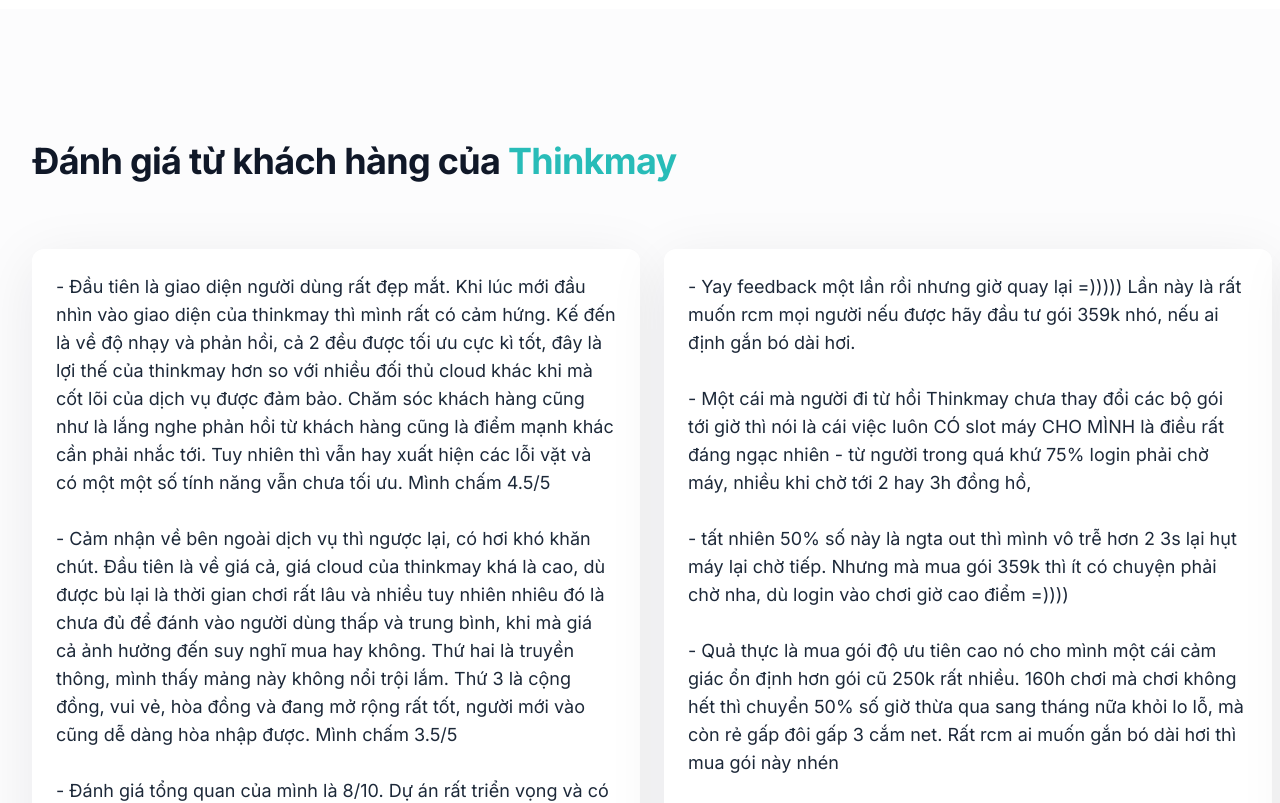
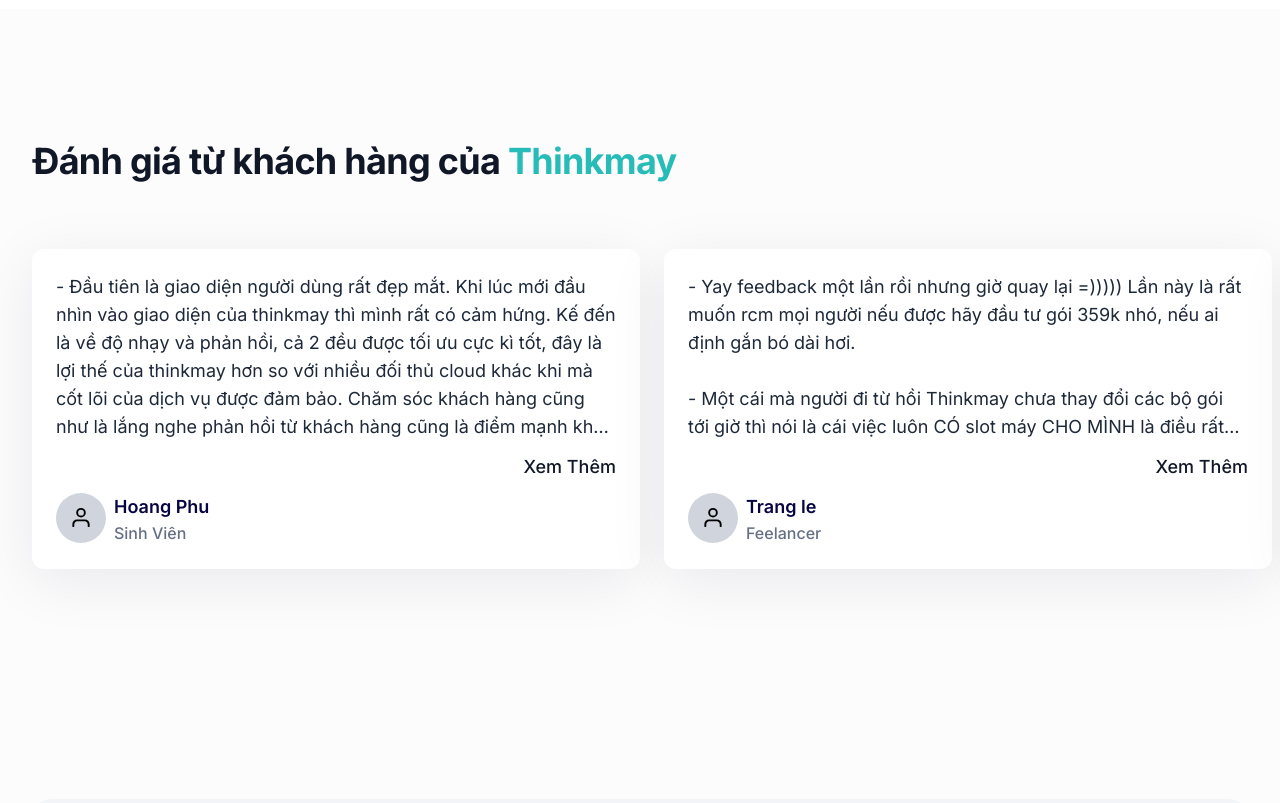
Before and after one commit to thinkonmay/lass-landing-page, a Next.js app: page / in a window 1280 px wide. Shown: the part 7200-8003 px from the top of the page. Built offline with nearby package versions, Linux system fonts and the light colour scheme.

Commit message:
fix UI feedback

```diff
--- a/src/components/testimonials/Testimonials.tsx
+++ b/src/components/testimonials/Testimonials.tsx
@@ -1,7 +1,18 @@
+"use client"
+
+import { useState } from 'react';
 import Icon from '../icon';
+import Popup from '../popup/popup';
 import './testimonials.scss';
-import Image from 'next/image';
-const discord = [
+
+interface IFeedback {
+    name: string
+    img: string
+    job: string
+    feedback: string[]
+
+}
+const discord: IFeedback[] = [
     {
         name: 'Hoang Phu',
         img: '',
@@ -52,7 +63,58 @@ const discord = [
     }
 ];
 
+interface IModalState {
+    isOpen: boolean,
+    content?: IFeedback
+
+}
 function Testimonials() {
+    const [modalContent, setModalContent] = useState<IFeedback>({
+        name: 'Dat Do',
+        img: '',
+        job: 'Sinh viên',
+        feedback: [
+            'Test thử 1 tuần trên Edge, Cloud chất lượng, độ delay thì hơn hẵng những cloud khác mừng từng xài như Geforce Now, Xbox Cloud. Tùy còn vài lỗi linh tinh nhưng cũng không ảnh hưởng lắm. Mong team sẽ hoàn thiện cloud hơn nữa và được mọi người ủng hộ.'
+        ]
+    })
+    const [isOpenModal, setOpenModal] = useState(false)
+
+    const seeMoreFeedback = (input: IFeedback) => {
+        setOpenModal(true)
+        setModalContent(input)
+    }
+
+    const renderFeedbacks = () => {
+
+        return (
+            <div className="wrapperFeedback grid wide">
+                {
+                    discord.map((x, index) => (
+                        <div key={index} className=" feedback l-6 c-12">
+                            <p className="text">
+                                {x.feedback.map((y) => (
+                                    <>
+                                        - {y} <br />
+                                        <br />
+                                    </>
+                                ))}
+                            </p>
+                            <button onClick={() => seeMoreFeedback(x)} className='seeMore'>Xem Thêm</button>
+                            <div className="user">
+                                <div className="img">
+                                    <Icon src="user"></Icon>
+                                </div>
+                                <div className="info">
+                                    <h6 className="name">{x.name}</h6>
+                                    <p className="job">{x.job}</p>
+                                </div>
+                            </div>
+                        </div>
+                    ))
+                }
+            </div>
+        )
+    }
     return (
         <div className="testimonials">
             <div className="feedbacks">
@@ -65,29 +127,10 @@ function Testimonials() {
                             </h2>
                         </div>
 
-                        <div className="wrapperFeedback grid wide">
-                            {discord.map((x) => (
-                                <div className="feedback l-6 c-12">
-                                    <p className="text">
-                                        {x.feedback.map((y) => (
-                                            <>
-                                                - {y} <br />
-                                                <br />
-                                            </>
-                                        ))}
-                                    </p>
-                                    <div className="user">
-                                        <div className="img">
-                                            <Icon src="user"></Icon>
-                                        </div>
-                                        <div className="info">
-                                            <h6 className="name">{x.name}</h6>
-                                            <p className="job">{x.job}</p>
-                                        </div>
-                                    </div>
-                                </div>
-                            ))}
-                        </div>
+                        {
+                            renderFeedbacks()
+                        }
+
                     </div>
                 </div>
 
@@ -131,8 +174,40 @@ function Testimonials() {
                     </div>
                 </div>
             </div>
+            <Popup open={isOpenModal} setOpen={setOpenModal}>
+                <FeedbackModal {...modalContent}></FeedbackModal>
+            </Popup>
         </div>
     );
 }
 
 export default Testimonials;
+
+
+const FeedbackModal = (props: IFeedback) => {
+
+
+    console.log(props);
+    return (
+        <div className="feedbackModal thinkmayScroll">
+            <div className="user">
+                <div className="img">
+                    <Icon src="user"></Icon>
+                </div>
+                <div className="info">
+                    <h6 className="name">{props.name}</h6>
+                    <p className="job">{props.job}</p>
+                </div>
+            </div>
+
+            <p className="text">
+                {props?.feedback?.map((y) => (
+                    <>
+                        - {y} <br />
+                        <br />
+                    </>
+                ))}
+            </p>
+        </div>
+    );
+};
--- a/src/components/testimonials/testimonials.scss
+++ b/src/components/testimonials/testimonials.scss
@@ -26,7 +26,7 @@
 
 		}
 		.content{
-			height: 1000px;
+			height: 500px;
 			position: relative;
 			overflow: auto;
 
@@ -40,6 +40,9 @@
 		}
 		.feedback{
 			display: flex;
+			width: 320px;
+			height: 320px;
+			overflow: hidden;
 			flex-direction: column;
 			justify-content: space-between;
 			border-radius: 12px;
@@ -47,18 +50,34 @@
 			box-shadow: 0px 12px 60px 0px rgba(18, 17, 39, 0.08);
 			padding: 2.4rem;
 			.text{
+				display: -webkit-box;
+				-webkit-box-orient: vertical;
+				-webkit-line-clamp: 6;
+				text-overflow: ellipsis;
+				overflow: hidden;
 				color: var(--Neutral-800, #1D2939);
-
 				/* Text lg/Regular */
 				font-size: var(--font-size-lg);
 				font-weight: 400;
 				line-height: 28px; /* 155.556% */
 			}
-
+			.seeMore{
+				color: var(--Neutral-900);
+				/* Text lg/Regular */
+				font-size: var(--font-size-lg);
+				font-weight: 500;
+				max-width: max-content;
+				/* text-align: right; */
+				align-self: flex-end;
+				//margin-top: 2.4rem;
+				&:hover{
+					text-decoration: underline;
+				}
+			}
 			.user{
 				display: flex;
 				gap: 0.8rem;
-				margin-top: 3.2rem;
+				//margin-top: 3.2rem;
 				.img{
 					width: 50px;
 					height: 50px;
@@ -200,6 +219,83 @@
 		}
 }
 
+.feedbackModal{
+	overflow-y:auto;
+	padding: 4.4rem;
+
+	.title{
+		margin: 0 auto;
+
+		margin-bottom: 5.6rem;
+		h2{
+			font-size: var(--font-display-md);
+			font-weight: 700;
+			line-height: 44px;
+			letter-spacing: -0.02em;
+			text-align: center;
+			color: var(--Neutral-900);
+		}
+		p{
+			//styleName: Text md/Medium;
+			font-size: var(--font-size-md);
+			font-weight: 500;
+			line-height: 24px;
+			letter-spacing: 0em;
+			text-align: center;
+			color: var(--Neutral-700);
+
+		}
+	}
+
+	.text{
+		color: var(--Neutral-800, #1D2939);
+		/* Text lg/Regular */
+		font-size: var(--font-size-lg);
+		font-weight: 400;
+		line-height: 28px; /* 155.556% */
+	}
+
+	.user{
+		display: flex;
+		flex-direction: column;
+		align-items: center;
+		gap: 0.8rem;
+		margin-bottom: 3.2rem;
+		.img{
+			width: 50px;
+			height: 50px;
+			background: var(--Neutral-300);
+			overflow: hidden;
+			display: flex;
+			justify-content: center;
+			align-items: center;
+			border-radius: 999px;
+		}
+
+		.info{
+			display: flex;
+			flex-direction: column;
+			justify-content: space-between	;
+			align-items: center;
+			.name{
+				color:  #060544;
+
+				/* Text lg/Semibold */
+				font-size: var(--font-size-lg);
+				font-weight: 600;
+				line-height: 28px; /* 155.556% */
+			}
+			.job{
+				color: var(--Neutral-500, #667085);
+
+				/* Text md/Medium */
+				font-size: var(--font-size-md);
+				font-weight: 500;
+				line-height: 24px; /* 150% */
+			}
+		}
+	}
+}
 @media (1px < width < 768px) {
 	.testimonials{
 		background: var(--Neutral-25, #FCFCFD);
@@ -230,7 +326,7 @@
 
 			}
 			.content{
-				height: 1000px;
+				height: 500px;
 				position: relative;
 				overflow: auto;
 
@@ -243,6 +339,8 @@
 				gap: 2.4rem;
 			}
 			.feedback{
+				width: 320px;
+				width: 320px;
 				display: flex;
 				flex-direction: column;
 				justify-content: space-between;
```
